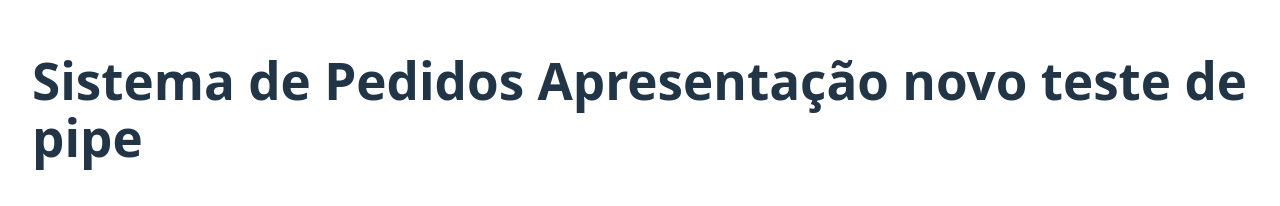
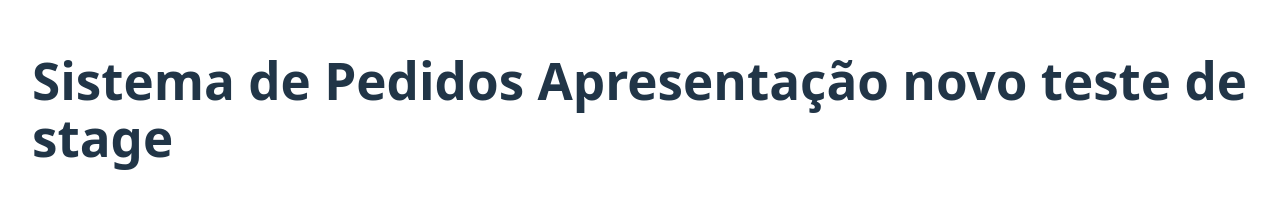
Before and after one commit to antiderson/Api-projeto-semanal, a React (Vite) app in the folder front-pedidos/: page / in a window 1280 px wide. Shown: the part 204-410 px from the top of the page. Built offline with nearby package versions, Linux system fonts and the light colour scheme; no server answers.

Commit message:
Update App.tsx

```diff
--- a/front-pedidos/src/App.tsx
+++ b/front-pedidos/src/App.tsx
@@ -9,7 +9,7 @@ function App() {
 
   return (
     <div style={{ padding: '2rem' }}>
-      <h1>Sistema de Pedidos Apresentação novo teste de pipe</h1>
+      <h1>Sistema de Pedidos Apresentação novo teste de stage</h1>
       <PedidoForm onSuccess={toggleReload} />
       <PedidoList key={reload ? 'a' : 'b'} />
     </div>
```
